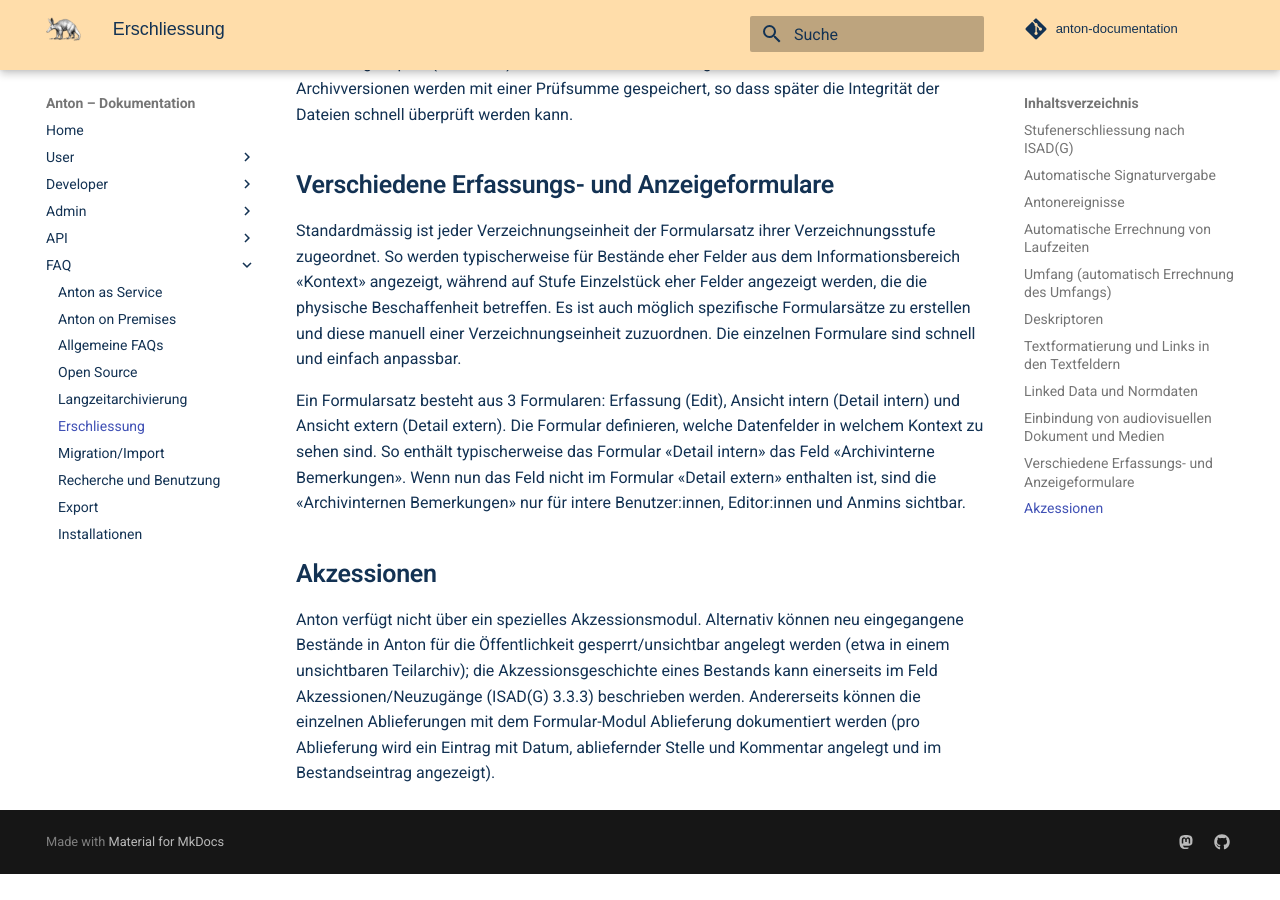
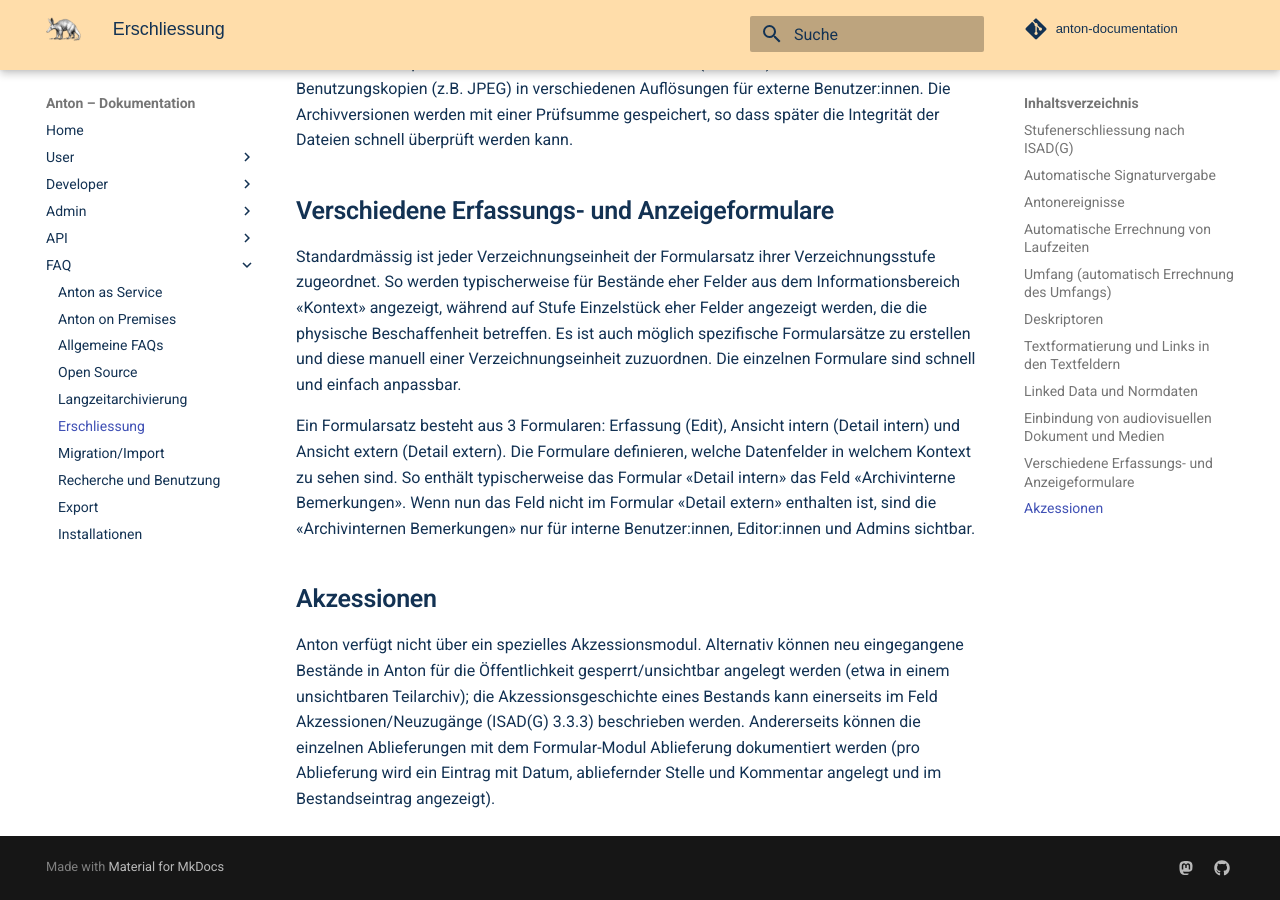
Before and after one commit to kraenzle-ritter/anton-documentation, an MkDocs documentation site: the page built from docs/faq/erschliessung.md, in a window 1280 px wide and 900 px high, scrolled down 3330 px. Built offline with MkDocs 1.6.1 and Material for MkDocs 9.7.7, drawn with Linux system fonts in a browser that asks for light colours; some web fonts are replaced; comment, search, counter and statistics services are not loaded; before the commit the page ends 4204 px from its top, so only the background shows below that; some of the changed text lies outside the part shown.

Commit message:
docs(faq): Tippfehler in erschliessung.md korrigiert
- intere -> interne, Anmins -> Admins, "Die Formular" -> "Die Formulare"
- Schagworte -> Schlagworte

```diff
--- a/docs/faq/erschliessung.md
+++ b/docs/faq/erschliessung.md
@@ -65,7 +65,7 @@
 ## Verschiedene Erfassungs- und Anzeigeformulare
 Standardmässig ist jeder Verzeichnungseinheit der Formularsatz ihrer Verzeichnungsstufe zugeordnet. So werden typischerweise für Bestände eher Felder aus dem Informationsbereich «Kontext» angezeigt, während auf Stufe Einzelstück eher Felder angezeigt werden, die die physische Beschaffenheit betreffen. Es ist auch möglich spezifische Formularsätze zu erstellen und diese manuell einer Verzeichnungseinheit zuzuordnen. Die einzelnen Formulare sind schnell und einfach anpassbar.
 
-Ein Formularsatz besteht aus 3 Formularen: Erfassung (Edit), Ansicht intern (Detail intern) und Ansicht extern (Detail extern). Die Formular definieren, welche Datenfelder in welchem Kontext zu sehen sind. So enthält typischerweise das Formular «Detail intern» das Feld «Archivinterne Bemerkungen». Wenn nun das Feld nicht im Formular «Detail extern» enthalten ist, sind die «Archivinternen Bemerkungen» nur für intere Benutzer:innen, Editor:innen und Anmins sichtbar.
+Ein Formularsatz besteht aus 3 Formularen: Erfassung (Edit), Ansicht intern (Detail intern) und Ansicht extern (Detail extern). Die Formulare definieren, welche Datenfelder in welchem Kontext zu sehen sind. So enthält typischerweise das Formular «Detail intern» das Feld «Archivinterne Bemerkungen». Wenn nun das Feld nicht im Formular «Detail extern» enthalten ist, sind die «Archivinternen Bemerkungen» nur für interne Benutzer:innen, Editor:innen und Admins sichtbar.
 
 ## Akzessionen
 Anton verfügt nicht über ein spezielles Akzessionsmodul. Alternativ können neu eingegangene Bestände in Anton für die Öffentlichkeit gesperrt/unsichtbar angelegt werden (etwa in einem unsichtbaren Teilarchiv); die Akzessionsgeschichte eines Bestands kann einerseits im Feld Akzessionen/Neuzugänge (ISAD(G) 3.3.3) beschrieben werden. Andererseits können die einzelnen Ablieferungen mit dem Formular-Modul Ablieferung dokumentiert werden (pro Ablieferung wird ein Eintrag mit Datum, abliefernder Stelle und Kommentar angelegt und im Bestandseintrag angezeigt).
```
Also changed, not shown: other parts of docs/faq/erschliessung.md (+1 -1 lines).
